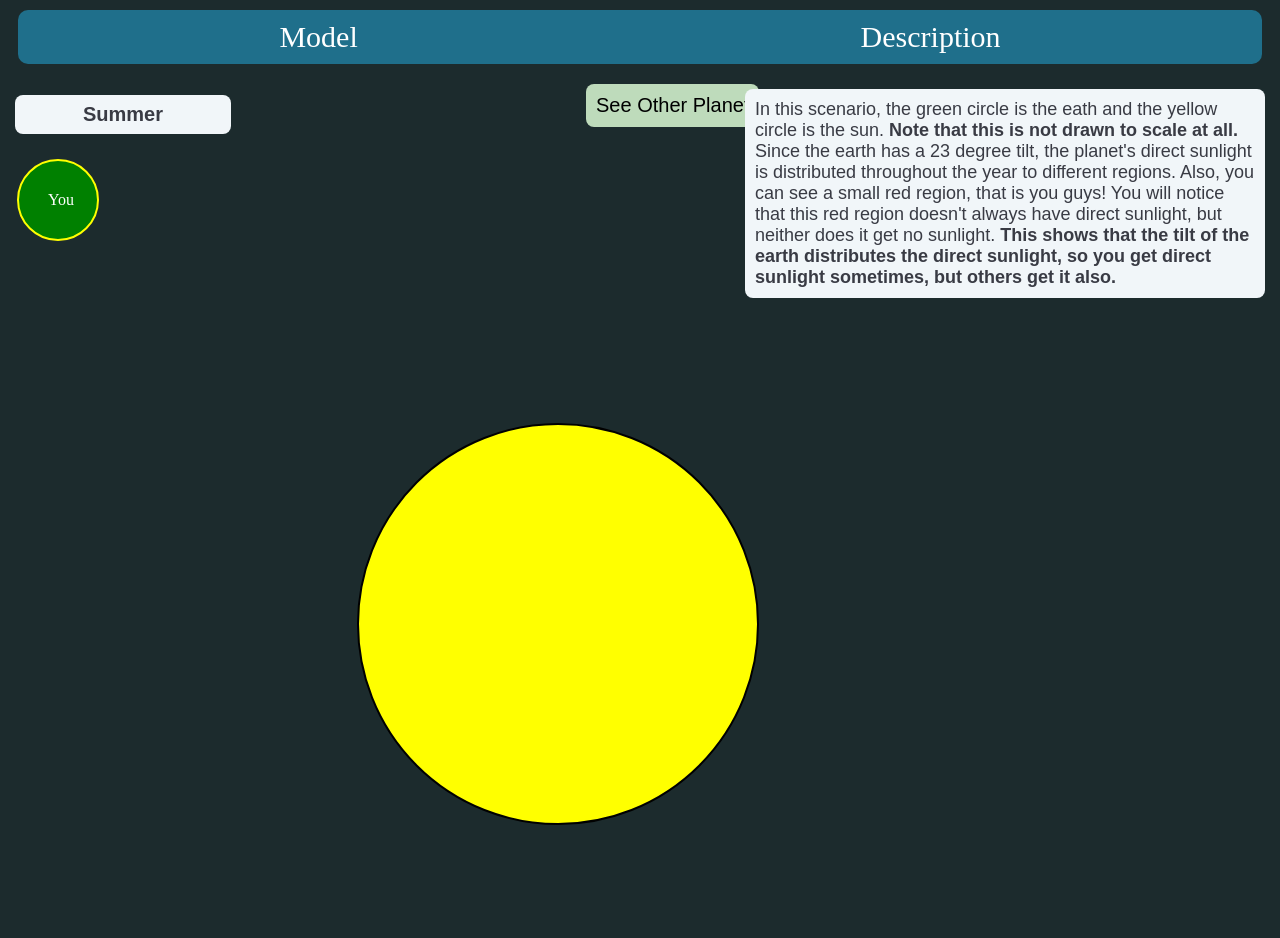
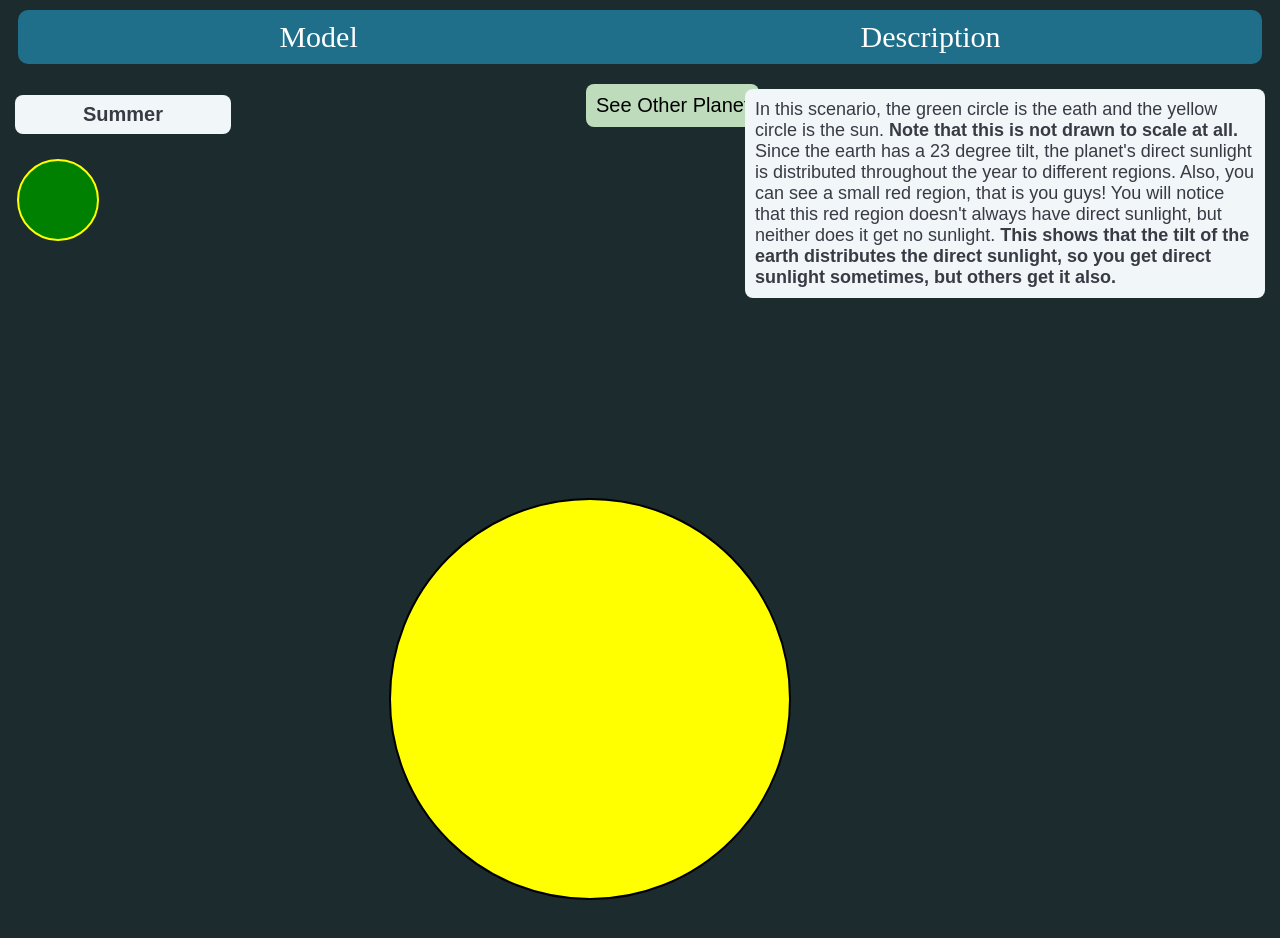
Before and after one commit to littlepotato123/Seasons, a React (Create React App) app: page / in a window 1280 px wide. Shown: the top 938 px of the page. Built offline with nearby package versions, Linux system fonts and the light colour scheme.

Commit message:
Before Refactoring

```diff
--- a/src/App.css
+++ b/src/App.css
@@ -122,7 +122,7 @@ body {
     font-size: 20px;
 }
 
-.other-img {
+.other-img, .you {
     position: absolute;
 }
 
@@ -137,3 +137,10 @@ body {
 #other {
     top: 150px;
 }
+
+.sun-img {
+    display: block;
+    margin-left: auto;
+    margin-right: auto;
+    padding-top: 75px;
+}
--- a/src/Assets/EarthImage.tsx
+++ b/src/Assets/EarthImage.tsx
@@ -1,18 +1,18 @@
 import React from'react';
 import CSS from 'csstype';
+import You from './You';
 
 type EarthImageProps = {
-  styles: CSS.Properties,
-  you: CSS.Properties
+  styles: CSS.Properties
 }
 
-const EarthImage = ({ styles, you }: EarthImageProps) => {
+const EarthImage = ({ styles }: EarthImageProps) => {
   return (
     <div id="earth">
+      <You />
       <svg width="100" height="100" className="earth-img" style={styles}>
         <circle cx="50" cy="50" r="40" stroke="yellow" strokeWidth="2" fill="green" />
       </svg>
-      <p style={you}>You</p>
     </div>
   );
 };
--- a/src/Assets/OtherImage.tsx
+++ b/src/Assets/OtherImage.tsx
@@ -1,18 +1,18 @@
 import React from 'react';
 import CSS from 'csstype';
+import You from './You';
 
 type OtherImageProps = {
-    styles: CSS.Properties,
-    you: CSS.Properties
+    styles: CSS.Properties
 }
 
-const OtherImage = ({ styles, you }: OtherImageProps) => {
+const OtherImage = ({ styles }: OtherImageProps) => {
     return (
         <div id="other">
+            <You />
             <svg width="300" height="300" style={styles} className="other-img">
                 <circle cx="150" cy="150" r="120" stroke="black" strokeWidth="2" fill="blue" />
             </svg>
-            <p style={you}>You</p>
         </div>
     )
 }
--- /dev/null
+++ b/src/Assets/SunRay.tsx
@@ -0,0 +1,17 @@
+import React from 'react';
+
+type SunRayProps = {
+    line: { x1: number, x2: number, y1: number, y2: number } | null
+}
+
+const SunRay = ({ line }: SunRayProps) => {
+    return (
+        <div>
+            <svg>
+                <line x1={line?.x1} x2={line?.x2} y1={line?.y1} y2={line?.y2} />
+            </svg>
+        </div>
+    );
+};
+
+export default SunRay;
--- /dev/null
+++ b/src/Assets/You.tsx
@@ -0,0 +1,13 @@
+import React from 'react';
+
+const You = () => {
+    return (
+        <div className="you">
+            <svg>
+                <rect width="10" height="10" x="40" y="50" />
+            </svg>
+        </div>
+    )
+}
+
+export default You;
--- a/src/Components/Earth.tsx
+++ b/src/Components/Earth.tsx
@@ -6,24 +6,31 @@ import EarthImage from '../Assets/EarthImage';
 import SunImage from '../Assets/SunImage';
 import Explain from './EarthExplain';
 import Description from './Description';
+import SunRay from '../Assets/SunRay';
+
+interface line {
+    x1: number,
+    x2: number,
+    y1: number,
+    y2: number
+}
 
 const Earth = () => {
-    const [points, setPoints] = useState<Array<Point>>([]);
     const [styles, setStyles] = useState<CSS.Properties>({});
     const [season, setSeason] = useState<string>("Summer");
-    const [you, setYou] = useState<CSS.Properties>({ position: "relative", top: "25px", left: "40px", color: "white" });
+    const [ray, setRay] = useState<line | null>(null);
 
     useEffect(() => {
-        setPoints(EarthPoints);
         console.log(document.getElementById('earth')?.getBoundingClientRect());
     }, [])
 
     return (
         <div>
             <Explain styles={{ fontSize: "18px", width: "500px" }} />
-            <EarthImage styles={styles} you={you} />
+            <EarthImage styles={styles} />
             <SunImage />
             <Description season={season} />
+            <SunRay line={ray} />
         </div>
     );
 };
--- a/src/Components/Other.tsx
+++ b/src/Components/Other.tsx
@@ -6,13 +6,13 @@ import OtherImage from '../Assets/OtherImage';
 import SunImage from '../Assets/SunImage';
 import Explain from './OtherExplain';
 import Description from './Description';
+import SunRay from '../Assets/SunRay';
 
 const Earth = () => {
     const [points, setPoints] = useState<Array<Point>>([]);
     const [box, setBox] = useState<CSS.Properties>({});
     const [styles, setStyles] = useState<CSS.Properties>({});
     const [season, setSeason] = useState('Summer');
-    const [you, setYou] = useState<CSS.Properties>({ position: "relative", top: "125px", left: "140px", color: "white" });
 
     useEffect(() => {
         setPoints(EarthPoints);
@@ -22,7 +22,7 @@ const Earth = () => {
     return (
         <div>
             <Explain styles={{ fontSize: "18px", width: "550px" }} />
-            <OtherImage styles={styles} you={you}/>
+            <OtherImage styles={styles} />
             <SunImage />
             <Description season={season} />
         </div>
--- a/src/react-app-env.d.ts
+++ /dev/null
@@ -1 +0,0 @@
-/// <reference types="react-scripts" />
```
Also changed, not shown: 1 other file (tests, documents, lock files or other folders).
